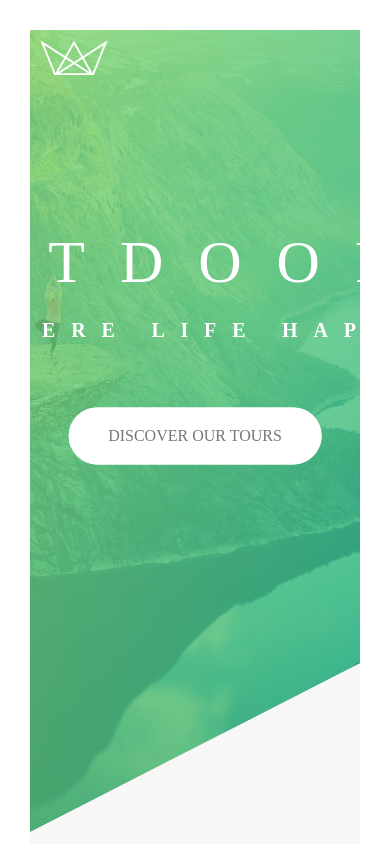
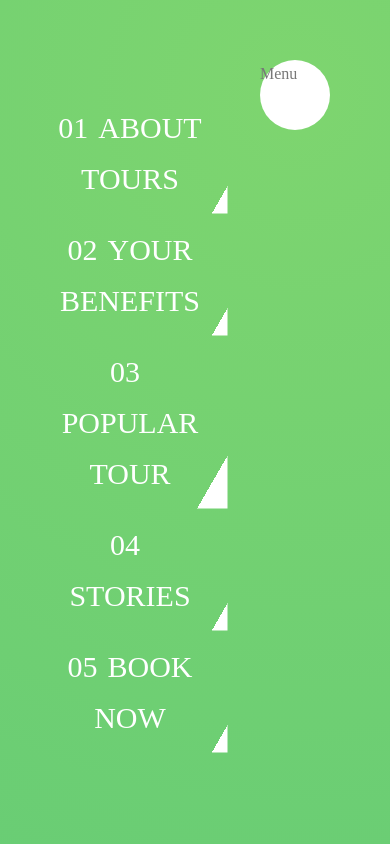
Before and after one commit to guneetnagia/TourPage, a website: page index.html in a window 390 px wide. Shown: the top 844 px of the page. Drawn offline with Linux system fonts and the light colour scheme.

Commit message:
navigation part 1

```diff
--- a/index.html
+++ b/index.html
@@ -14,6 +14,25 @@
 </head>
 
 <body>
+    <div class="navigation">
+        <input type="checkbox" id="navi-toggle" class="navigation__checkbox">
+        <label class="navigation__button" id="navi-toggle">Menu</label>
+        <div class="navigation__background">&nbsp;</div>
+        <nav class="navigation__nav">
+            <ul class="navigation__list">
+                <li class="navigation_item"><a href="#" class="navigation__link">
+                        <span>01</span>About Tours</a></li>
+                <li class="navigation_item"><a href="#" class="navigation__link">
+                        <span>02</span>Your benefits</a></li>
+                <li class="navigation_item"><a href="#" class="navigation__link">
+                        <span>03</span>Popular tour</a></li>
+                <li class="navigation_item"><a href="#" class="navigation__link">
+                        <span>04</span>Stories</a></li>
+                <li class="navigation_item"><a href="#" class="navigation__link">
+                        <span>05</span>Book now</a></li>
+            </ul>
+        </nav>
+    </div>
     <header class="header">
         <div class="header_logo-box">
             <img src="./img/logo-white.png" alt="logo" class="header_logo" />
--- /dev/null
+++ b/sass/layout/_navigation.scss
@@ -0,0 +1,75 @@
+.navigation {
+    &__checkbox {
+        display: none;
+    }
+
+    &__button {
+        background-color: $color-white;
+        height: 7rem;
+        width: 7rem;
+        border-radius: 50%;
+        position: fixed;
+        top: 6rem;
+        right: 6rem;
+        z-index: 2000;
+    }
+
+    &__background {
+        height: 6rem;
+        width: 6rem;
+        border-radius: 50%;
+        position: fixed;
+        top: 6.5rem;
+        right: 6.5rem;
+        background-image: radial-gradient($color-primary-light, $color-primary-dark);
+        z-index: 1000;
+        transform: scale(80);
+    }
+
+    &__nav {
+        height: 100vh;
+        width: 100%;
+        position: fixed;
+        top: 0;
+        right: 6.5rem;
+        z-index: 1500;
+    }
+
+    &__list {
+        position: absolute;
+        top: 50%;
+        left: 50%;
+        transform: translate(-50%,-50%);
+        list-style: none;
+        text-align: center;
+    }
+
+    &__item {
+        margin: 1rem;
+    }
+    &__link {
+        &:link,&:visited {
+            display: inline-block;
+            font-size: 3rem;
+            font-weight: 300;
+            padding: 1rem 2rem;
+            color: $color-white;
+            text-decoration: none;
+            text-transform: uppercase;
+            background-image: linear-gradient(120deg, transparent 0%, transparent 50%, $color-white 50%);
+            background-size: 220%;
+            transition: all .4s;
+
+            span {
+                margin-right: 1.5rem;
+                display: inline-block;
+            }
+        }
+
+        &:hover, &:active {
+            background-position: 100%;
+            color: $color-primary;
+            transform: translateX(1rem);
+        }
+    }
+}
--- a/sass/main.scss
+++ b/sass/main.scss
@@ -17,4 +17,5 @@
 @import 'layout/grid';
 @import 'layout/header';
 @import 'layout/footer';
+@import 'layout/navigation';
 @import 'pages/home';
```
Also changed, not shown: css/style.css.
